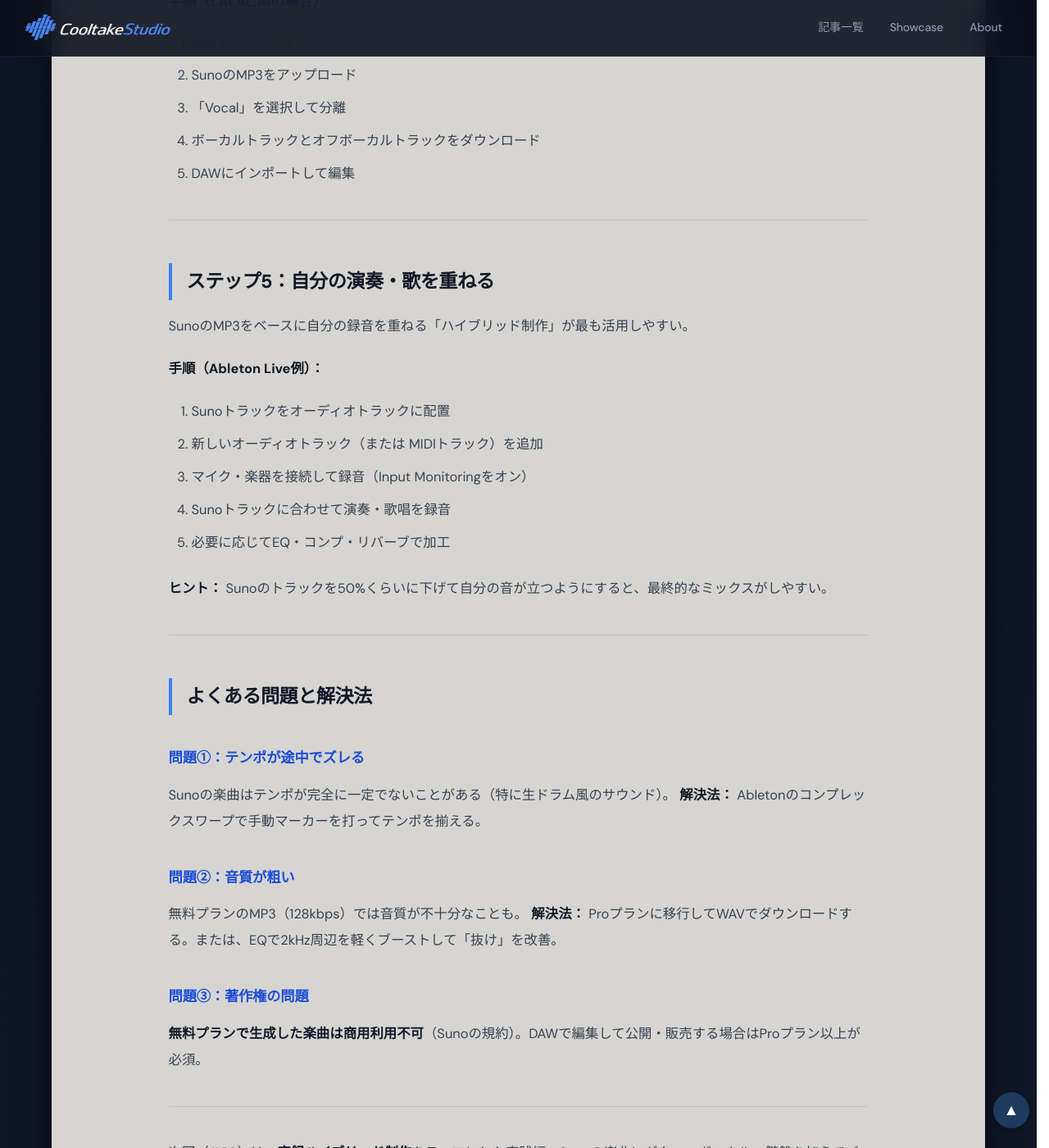
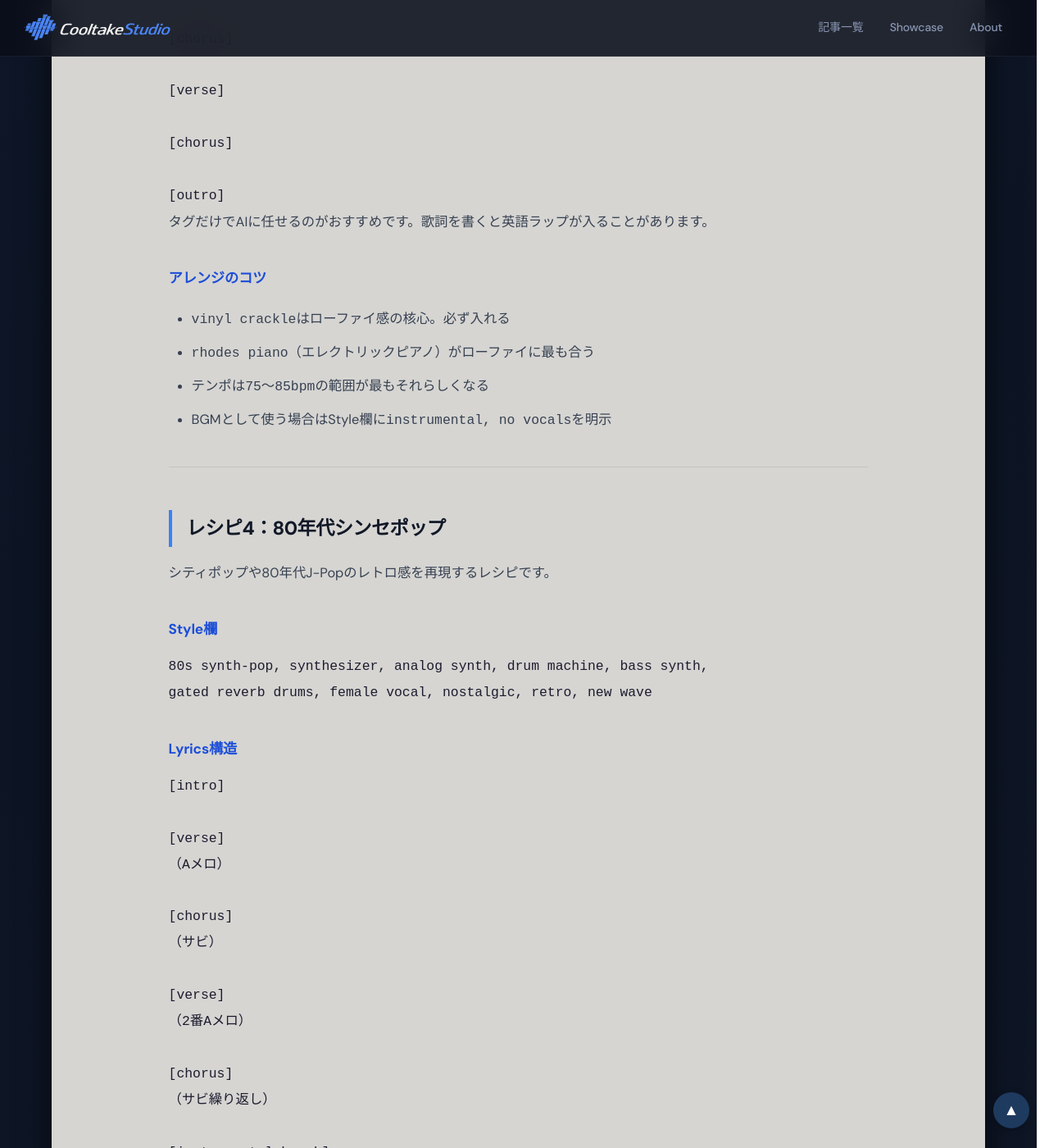
Before and after one commit to cooltake/cooltake-staging, a Jekyll site: the page built from _posts/2026-06-23-suno-guide-08.md, in a window 1280 px wide and 1400 px high, scrolled down 3533 px. Shown: the whole window at 82% size. Built offline with Jekyll 4.4.1, drawn with Linux system fonts in a browser that asks for light colours; some web fonts are replaced; some of the changed text lies outside the part shown.

````diff
--- a/_posts/2026-06-23-suno-guide-08.md
+++ b/_posts/2026-06-23-suno-guide-08.md
@@ -1,148 +1,269 @@
 ---
 layout: post
-title: "【第8回】SunoとDAW連携ガイド｜MP3をAbleton・Logic・Cubaseに読み込んでリミックス・追加録音する方法"
-description: "Suno AIで生成したMP3をDAW（Ableton Live・Logic Pro・Cubase）で活用する方法を解説。テンポ解析・ステムの取り扱い・ボーカルだけ抽出・追加録音まで実践的に紹介。"
+title: "ジャンル別プロンプトレシピ — ロック・ジャズ・ローファイ・80sシンセの作り方【第8回】"
+description: "Suno AIでロック・ジャズ・ローファイヒップホップ・80年代シンセポップを作るための実践プロンプトレシピを紹介。コピペして使えるテンプレート集です。"
 date: 2026-06-23
 categories: [production]
-tags: [Suno AI, DAW, Ableton, Logic Pro, リミックス, AI音楽]
+tags: [Suno, AI音楽, プロンプト, ロック, ジャズ, ローファイ, シンセポップ]
 image: /assets/images/thumb-suno-guide-08.jpg
-series: suno-guide
-series_title: "Sunoで曲を作る"
-series_num: 8
 ---
 
-> **このシリーズについて**
-> 「Sunoで曲を作る」全12回のシリーズです。#08はDAWとの連携方法。DAWの基本操作を知っている方向けの内容です。
+## プロンプトのレシピ集
 
-## SunoのMP3をDAWで使う場面
+[第6回](/production/suno-guide-06/)・[第7回](/production/suno-guide-07/)で学んだ楽器コントロールとフレーズタグを、ジャンルごとに組み合わせたレシピ集です。コピペしてそのまま使えるテンプレートとして活用してください。
 
-| 使い方 | 説明 |
-|--------|------|
-| **ベーストラックとして使う** | Sunoの楽曲に自分の演奏や歌を重ねる |
-| **リミックス素材として使う** | テンポ・音程を変えてリアレンジ |
-| **ボーカルだけ抽出** | AI Stem分離ツールでボーカルを取り出し別楽曲に使う |
-| **ループ素材として使う** | 一部分を切り出してループさせる |
-| **マスタリング** | EQ・コンプレッションで音質を整える |
+各レシピには「Style欄」「Lyrics欄（構造）」「アレンジのコツ」の3点セットで解説します。
 
 ---
 
-## ステップ1：SunoからMP3をダウンロード
+## レシピ1：インディーロック
 
-1. 気に入った楽曲の「**...**」メニューをクリック
-2. 「**Download**」→「**Audio**」を選択
-3. MP3ファイルとして保存（通常128〜320kbps）
+インディーロック特有の「荒削りな熱量」と「メロディアスなサビ」を再現するレシピです。
 
-> **ヒント：** ProプランではWAV（非圧縮）でのダウンロードも可能。DAWでの編集にはWAVが推奨。
+### Style欄
+```
+indie rock, distorted electric guitar, driving drums, bass, male vocal,
+energetic, slightly rough, 120bpm
+```
+
+### Lyrics構造
+```
+[intro]
+
+[verse]
+（Aメロ歌詞）
+
+[pre-chorus]
+（Bメロ歌詞）
+
+[chorus]
+（サビ歌詞）
+
+[verse]
+（2番Aメロ）
+
+[pre-chorus]
+（2番Bメロ）
+
+[chorus]
+（サビ繰り返し）
+
+[guitar solo]
+
+[chorus]
+（ラストサビ）
+
+[outro]
+```
+
+### アレンジのコツ
+
+- `distorted guitar`だけではなく`crunchy guitar`を加えるとロック特有の粒立ちが出る
+- ドラムのタイトさを上げるには`tight snare`・`punchy kick`を追加
+- イントロにエネルギーを出したい場合は`[intro]`の前に`loud guitar riff`とStyle欄に追記
 
 ---
 
-## ステップ2：DAWへのインポート
+## レシピ2：スウィングジャズ（ビッグバンドスタイル）
 
-### Ableton Live
+1940〜50年代のスウィングジャズ感を出すレシピです。
 
-1. ブラウザパネルからMP3をドラッグ＆ドロップ
-2. オーディオトラックに配置される
-3. **Ctrl+Shift+W（Win）/ Cmd+Shift+W（Mac）** でWarpをオンにしてテンポ解析
+### Style欄
+```
+swing jazz, big band, trumpet, trombone, saxophone, piano, upright bass,
+brush drums, swing feel, 1940s style, brass-driven
+```
 
-**Warpの設定：**
-- Complex Proモード推奨（ボーカル付きの楽曲は特にComplex Proが優秀）
-- 「Warp from here（straight）」でテンポを揃える
+### Lyrics構造
+```
+[intro]
 
-### Logic Pro
+[verse]
+（テーマ歌詞またはAI任せ）
 
-1. プロジェクトのテンポをSunoの楽曲に合わせる（後述のBPM解析を先に行う）
-2. Finderからオーディオトラックにドラッグ＆ドロップ
-3. 「テンポに従う」を選択
+[saxophone solo]
 
-### Cubase
+[verse]
+（テーマ再現）
 
-1. Project → Import → Audio Fileでインポート
-2. Musical Modeをオンにしてテンポ解析
-3. 必要に応じてオーディオワープでテンポ修正
+[outro]
+```
+
+### アレンジのコツ
+
+- `big band`を入れることでブラスセクションが自動的に厚くなる
+- `brush drums`はジャズの定番。`drum machine`は絶対に入れない
+- インストにしたい場合はStyle欄に`no vocals, instrumental`を追加し、Lyricsはタグだけにする
+- `swing feel`の代わりに`bebop`を入れるとより速くアグレッシブなスタイルになる
 
 ---
 
-## ステップ3：BPMを特定する
+## レシピ3：ローファイヒップホップ
 
-SunoはBPMをプロンプトで指定しても±5程度ズレることがある。正確なBPMを調べる方法：
+集中BGM・作業用BGMとして人気のローファイヒップホップのレシピです。
 
-### 方法①：DAW内で自動解析
+### Style欄
+```
+lo-fi hip hop, mellow, vinyl crackle, rhodes piano, soft drums, bass,
+chill, relaxed, nostalgic, 80bpm, no vocals
+```
 
-- Ableton：Warpオン後にBPMが自動表示される
-- Logic：スマートテンポで解析可能
-- Cubase：Detect Tempo機能を使用
+### Lyrics構造
+```
+[intro]
 
-### 方法②：無料BPM解析ツール
+[verse]
 
-**BPMTap（ブラウザで使える）：**
-- 曲に合わせてスペースキーを押してBPMを測定
+[chorus]
 
-**Sonic Visualiser（無料DAW）：**
-- Onset Detectionプラグインを使ってより正確に解析
+[verse]
+
+[chorus]
+
+[outro]
+```
+
+タグだけでAIに任せるのがおすすめです。歌詞を書くと英語ラップが入ることがあります。
+
+### アレンジのコツ
+
+- `vinyl crackle`はローファイ感の核心。必ず入れる
+- `rhodes piano`（エレクトリックピアノ）がローファイに最も合う
+- テンポは`75〜85bpm`の範囲が最もそれらしくなる
+- BGMとして使う場合はStyle欄に`instrumental, no vocals`を明示
 
 ---
 
-## ステップ4：ステム分離（ボーカルの抽出）
+## レシピ4：80年代シンセポップ
 
-SunoのMP3はすべてのパートがミックスダウンされた状態。ボーカルだけを取り出したい場合はAIステム分離ツールを使う。
+シティポップや80年代J-Popのレトロ感を再現するレシピです。
 
-### 無料ツール
+### Style欄
+```
+80s synth-pop, synthesizer, analog synth, drum machine, bass synth,
+gated reverb drums, female vocal, nostalgic, retro, new wave
+```
 
-| ツール | 品質 | 用途 |
-|--------|------|------|
-| **LALAL.AI**（無料枠あり） | 高品質 | ボーカル・ドラム・ベース分離 |
-| **Spleeter**（Python/無料） | 標準 | 2〜5ステム分離 |
-| **Music.ai**（無料枠あり） | 高品質 | 多ステム分離 |
-| **iZotope RX（体験版）** | プロ品質 | 精密なステム編集 |
+### Lyrics構造
+```
+[intro]
 
-### 手順（LALAL.AIの場合）
+[verse]
+（Aメロ）
 
-1. lalal.aiにアクセス
-2. SunoのMP3をアップロード
-3. 「Vocal」を選択して分離
-4. ボーカルトラックとオフボーカルトラックをダウンロード
-5. DAWにインポートして編集
+[chorus]
+（サビ）
+
+[verse]
+（2番Aメロ）
+
+[chorus]
+（サビ繰り返し）
+
+[instrumental break]
+
+[chorus]
+（ラストサビ）
+
+[outro]
+```
+
+### アレンジのコツ
+
+- `gated reverb drums`は80年代ドラムの特徴的なサウンドを再現する必須キーワード
+- シティポップ寄りにしたい場合は`city pop`・`japanese 80s pop`を追加
+- `analog synth`＋`pad synth`でレトロな厚みが出る
+- アウトロを長くしたい場合はStyle欄に`long instrumental outro`を追加
 
 ---
 
-## ステップ5：自分の演奏・歌を重ねる
+## レシピ5：日本語ポップス（J-Pop）
 
-SunoのMP3をベースに自分の録音を重ねる「ハイブリッド制作」が最も活用しやすい。
+現代のJ-Popサウンドを再現するレシピです。
 
-**手順（Ableton Live例）：**
+### Style欄
+```
+j-pop, piano, strings, synthesizer, female vocal, emotional, uplifting,
+polished production, 120bpm
+```
 
-1. Sunoトラックをオーディオトラックに配置
-2. 新しいオーディオトラック（または MIDIトラック）を追加
-3. マイク・楽器を接続して録音（Input Monitoringをオン）
-4. Sunoトラックに合わせて演奏・歌唱を録音
-5. 必要に応じてEQ・コンプ・リバーブで加工
+### Lyrics構造（日本語歌詞を書く場合）
+```
+[intro]
 
-**ヒント：** Sunoのトラックを50%くらいに下げて自分の音が立つようにすると、最終的なミックスがしやすい。
+[verse]
+春の終わりのホームで
+（以下Aメロ歌詞）
+
+[pre-chorus]
+（Bメロ歌詞）
+
+[chorus]
+（サビ歌詞）
+
+[verse]
+（2番Aメロ）
+
+[pre-chorus]
+（2番Bメロ）
+
+[chorus]
+（2番サビ：1番と同じ構成・単語を置き換えて情緒を広げる）
+
+[bridge]
+（転換部分）
+
+[chorus]
+（ラストサビ：1番または2番の繰り返しでパワーを出す）
+
+[outro]
+```
+
+### アレンジのコツ
+
+- 日本語歌詞は行を短く（10〜16文字）保つ
+- 漢字が多い行はひらがな・カタカナを混ぜて読みやすく
+- `polished production`を加えると整ったプロ的サウンドになる
 
 ---
 
-## よくある問題と解決法
+## レシピ活用のコツ
 
-### 問題①：テンポが途中でズレる
+### 生成を繰り返す
 
-Sunoの楽曲はテンポが完全に一定でないことがある（特に生ドラム風のサウンド）。
-**解決法：** Abletonのコンプレックスワープで手動マーカーを打ってテンポを揃える。
+同じプロンプトでも毎回結果が違います。気に入った曲が出るまで5〜10回は生成してみましょう。
 
-### 問題②：音質が粗い
+### レシピを組み合わせる
 
-無料プランのMP3（128kbps）では音質が不十分なことも。
-**解決法：** Proプランに移行してWAVでダウンロードする。または、EQで2kHz周辺を軽くブーストして「抜け」を改善。
+「ローファイ×80sシンセ」「ジャズ×ポストロック」など、2つのジャンルをStyle欄で組み合わせるとユニークなサウンドが生まれます。
 
-### 問題③：著作権の問題
-
-**無料プランで生成した楽曲は商用利用不可**（Sunoの規約）。DAWで編集して公開・販売する場合はProプラン以上が必須。
+```
+lo-fi, 80s synth, mellow, analog synth, vinyl crackle, no vocals, nostalgic
+```
 
 ---
 
-次回（#09）は、**宅録ハイブリッド制作**をテーマにした実践編。Sunoの楽曲にギター・ボーカル・鍵盤を加えてバンドサウンドを完成させる具体的なワークフローを紹介する。
+<div class="cta-soundhouse">
+<p>音楽制作に必要な機材はサウンドハウスで。DTM・録音機材を豊富に取り揃えています。</p>
+<a href="https://h.accesstrade.net/sp/cc?rk=01001xqc00os63&url=https%3A%2F%2Fwww.soundhouse.co.jp%2Fsearch%2Findex%2F%3Fcategory%3D%26search_all%3DDTM" rel="nofollow" referrerpolicy="no-referrer-when-downgrade">サウンドハウスでDTM機材を見る</a>
+</div>
 
----
-
-{% include suno-series-nav.html current=8 %}
-
-{% include suno-cta.html %}
+<div style="margin:56px 0 0;padding:28px;background:#0f1220;border:1px solid rgba(255,255,255,0.06);border-radius:18px;">
+  <div style="text-align:center;padding-bottom:20px;margin-bottom:20px;border-bottom:1px solid rgba(255,255,255,0.06);">
+    <span style="display:block;font-size:.68rem;font-weight:700;letter-spacing:.08em;text-transform:uppercase;color:#8896b3;margin-bottom:6px;">この記事</span>
+    <span style="display:block;font-size:1rem;font-weight:800;color:#f1f5ff;">第8回：ジャンル別プロンプトレシピ — ロック・ジャズ・ローファイ・80sシンセ編</span>
+  </div>
+  <div style="display:grid;grid-template-columns:1fr 1fr;gap:16px;">
+    <a href="/production/suno-guide-07/" style="display:block;padding:16px 18px;border-radius:12px;border:1px solid rgba(255,255,255,0.08);background:rgba(255,255,255,0.02);text-decoration:none;">
+      <span style="display:block;font-size:.72rem;font-weight:700;color:#8896b3;margin-bottom:6px;">&#8592; 前の記事</span>
+      <span style="display:block;font-size:.85rem;color:#f1f5ff;font-weight:600;">第7回：フレーズ単位の制御 — イントロ・ソロ・ブレイクを意図通りに作る</span>
+    </a>
+    <a href="/production/suno-guide-09/" style="display:block;padding:16px 18px;border-radius:12px;border:1px solid rgba(59,130,246,.2);background:rgba(59,130,246,.06);text-decoration:none;">
+      <span style="display:block;font-size:.72rem;font-weight:700;color:#93c5fd;margin-bottom:6px;">次の記事 &#8594;</span>
+      <span style="display:block;font-size:.85rem;color:#f1f5ff;font-weight:600;">第9回：インスト・BGMをSunoで作る — DAWに読み込んで仕上げる</span>
+    </a>
+  </div>
+  <div style="text-align:center;margin-top:20px;">
+    <a href="/series-list.html?series=suno-guide" style="display:inline-block;padding:.5rem 1.2rem;background:rgba(255,255,255,0.04);border:1px solid rgba(255,255,255,0.08);border-radius:9999px;color:#8896b3;text-decoration:none;font-size:.8rem;">シリーズ記事一覧を見る</a>
+  </div>
+</div>
````
